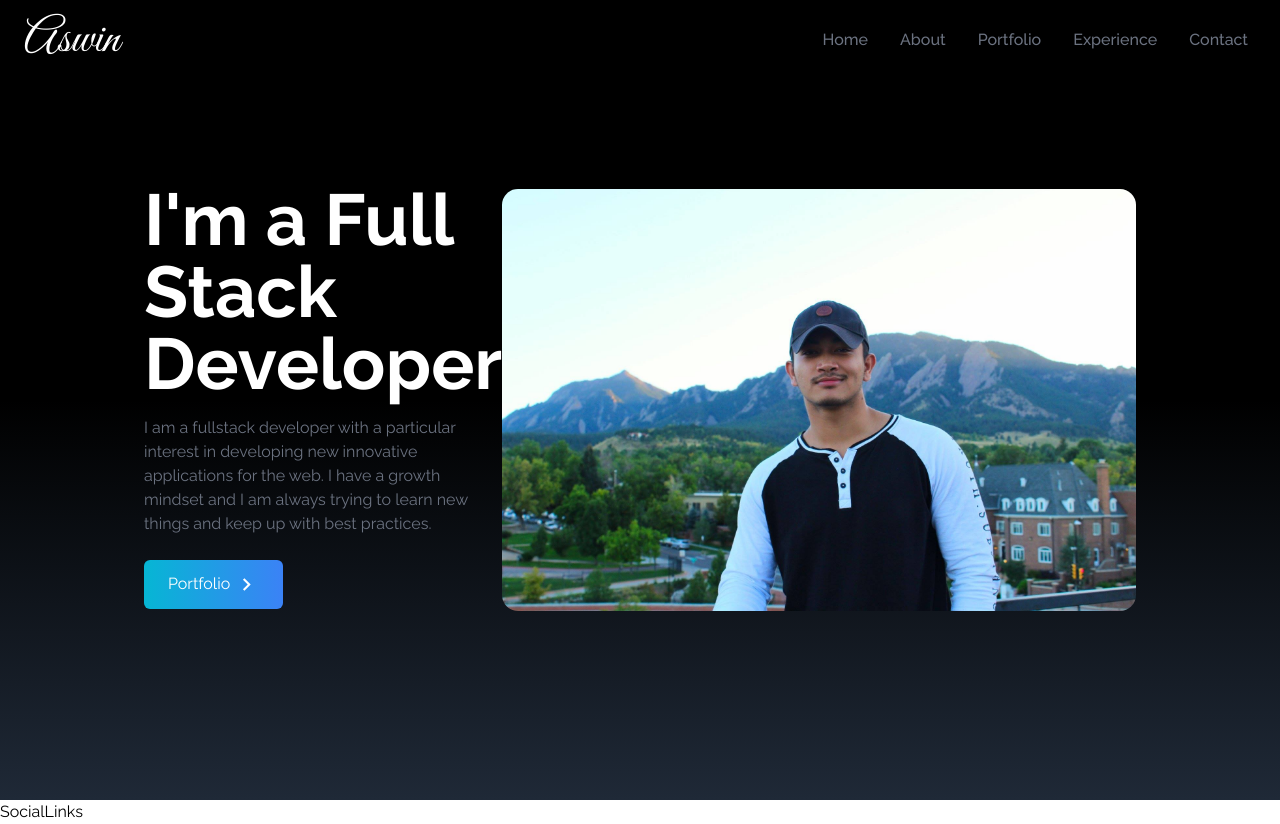
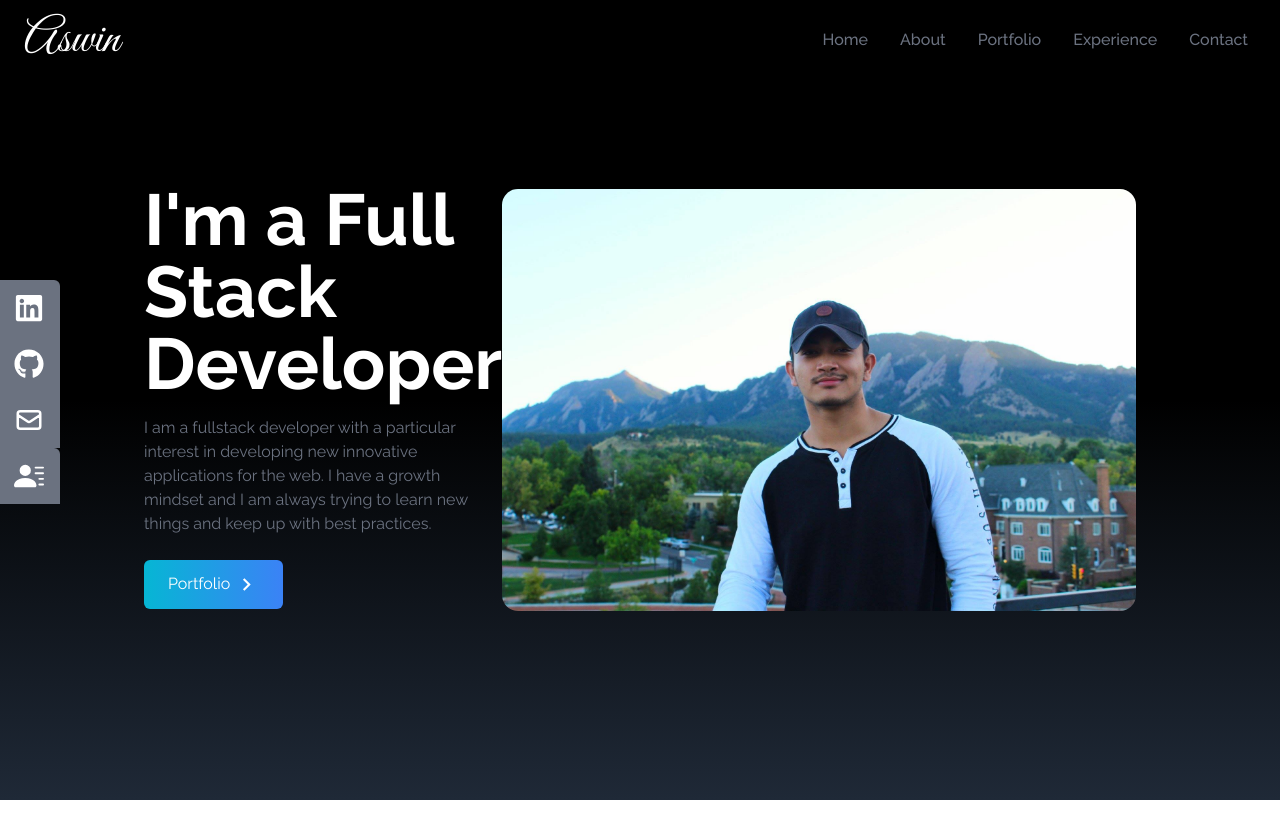
Before and after one commit to AMT98/Portfolio-Aswin, a React (Create React App) app: page / in a window 1280 px wide. After the commit the page ends 800 px from the top, so only its background shows below. Built offline with nearby package versions, Linux system fonts and the light colour scheme.

Commit message:
Add socialLinks

```diff
--- a/src/App.js
+++ b/src/App.js
@@ -7,6 +7,8 @@
     <div className="App">
       <NavBar />
       <Home />
+
+
       <SocialLinks />
     </div>
   );
--- a/src/components/SocialLinks.jsx
+++ b/src/components/SocialLinks.jsx
@@ -1,9 +1,72 @@
-import React from 'react'
+import React from "react";
+import { FaGithub, FaLinkedin } from "react-icons/fa";
+import { HiOutlineMail } from "react-icons/hi";
+import { BsFillPersonLinesFill } from "react-icons/bs";
 
 const SocialLinks = () => {
+  const links = [
+    {
+      id: 1,
+      child: (
+        <>
+          LinkedIn <FaLinkedin size={30} />
+        </>
+      ),
+      href: "https://linkedin.com",
+      style: "rounded-tr-md",
+    },
+    {
+      id: 2,
+      child: (
+        <>
+          LinkedIn <FaGithub size={30} />
+        </>
+      ),
+      href: "https://github.com/amt98",
+    },
+    {
+      id: 3,
+      child: (
+        <>
+          Mail <HiOutlineMail size={30} />
+        </>
+      ),
+      href: "mailto: aswinmalla12@gmail.com",
+    },
+    {
+      id: 4,
+      child: (
+        <>
+          Resume <BsFillPersonLinesFill size={30} />
+        </>
+      ),
+      // href: "/resume.pdf" make sure to save resume in public folder
+      // download: true
+      href: "https://google.com",
+      style: "rounded-tr-md",
+    },
+  ];
   return (
-    <div>SocialLinks</div>
-  )
-}
+    <div className="hidden lg:flex flex-col top-[35%] left-0 fixed">
+      <ul>
+        {links.map(({child, href,id,link, style, download}) => (
+          <li key={id} className={"flex justify-between items-center w-40 h-14 px-4 ml-[-100px] hover:ml-[-10px] hover:rounded-md duration-300 bg-gray-500" + " " + style}>
+            <a
+              href={href}
+              className="flex justify-between items-center w-full text-white "
+              download={download}
+              target= "_blank"
+              rel="noreferrer"
+            >
+              <>
+                {child}
+              </>
+            </a>
+          </li>
+        ))}
+      </ul>
+    </div>
+  );
+};
 
-export default SocialLinks
+export default SocialLinks;
```
